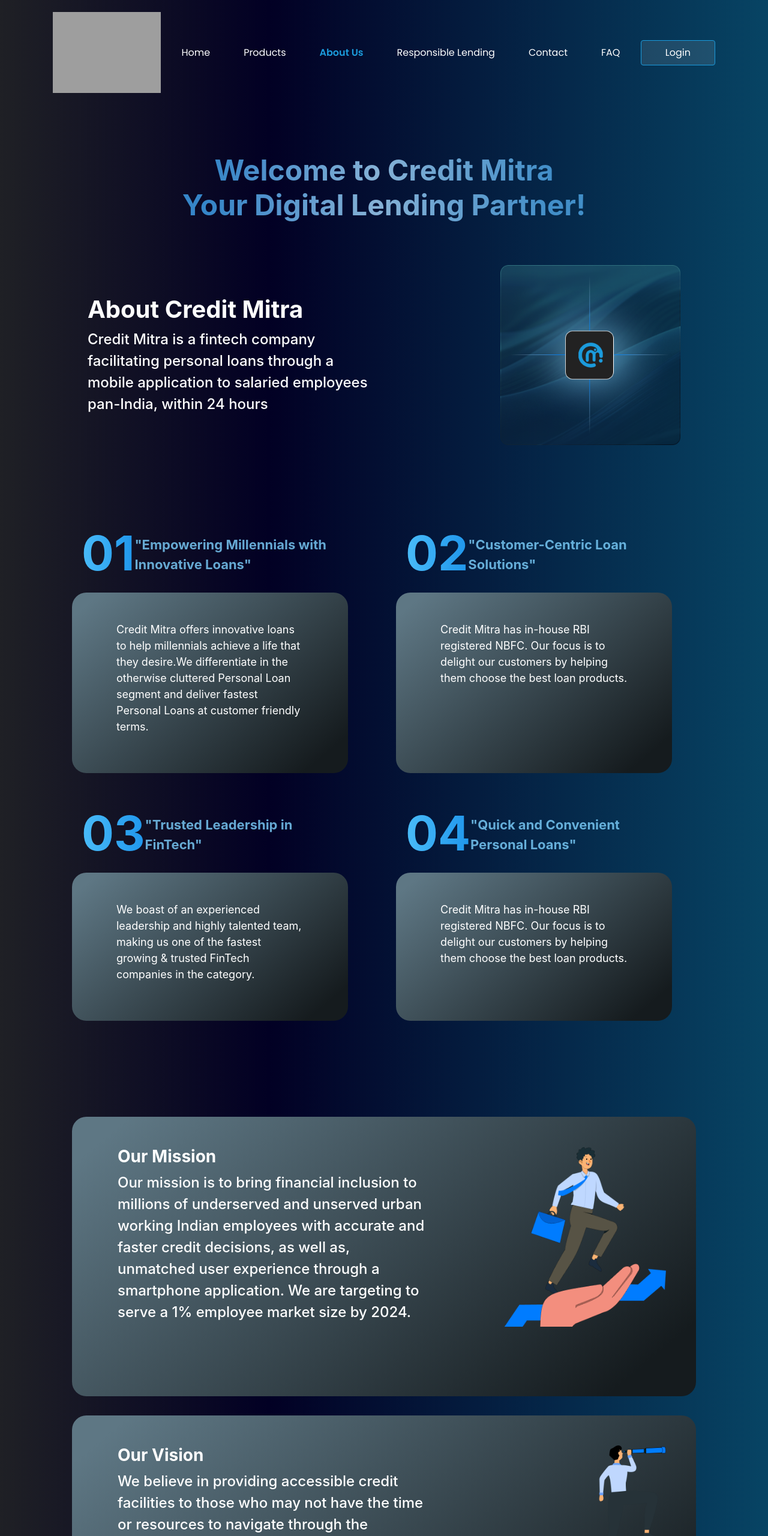
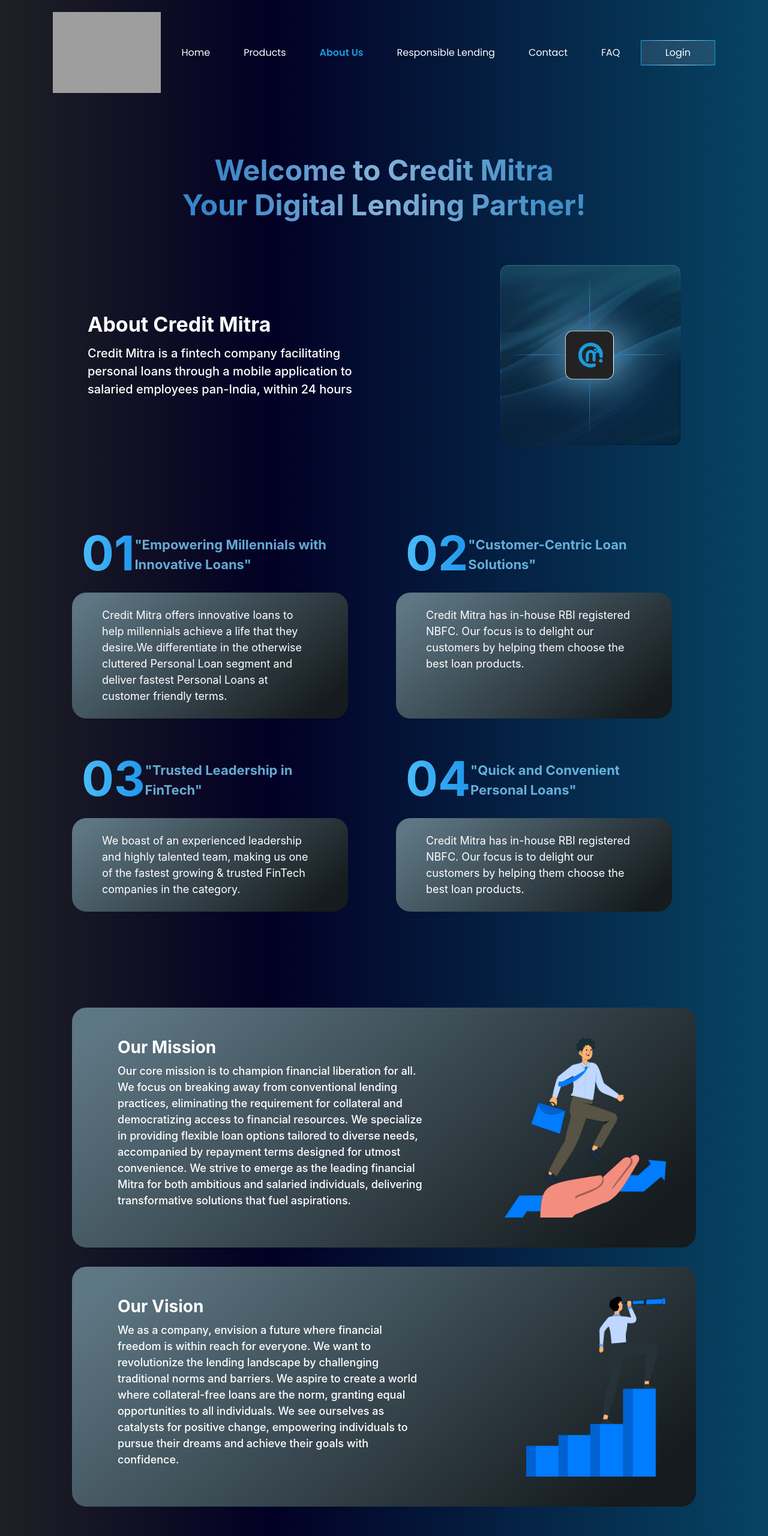
Before and after one commit to ShravanKumarD/CreditmitraH3, a React (Create React App) app: page /about in a window 1280 px wide. Shown: the top 2561 px of the page at 60% size. Built offline with nearby package versions, Linux system fonts and the light colour scheme; grey boxes are pictures that could not be loaded.

Commit message:
css changes

```diff
--- a/src/App.css
+++ b/src/App.css
@@ -1,8 +1,6 @@
 
 @import url('https://fonts.googleapis.com/css2?family=Poppins:ital,wght@0,100;0,200;0,300;0,400;0,500;0,600;0,700;0,800;0,900;1,100;1,200;1,300;1,400;1,500;1,600;1,700;1,800;1,900&display=swap');
-html {
-  scroll-behavior: smooth;
-}
+
 .App{
   background: rgb(31,32,37);
 background: linear-gradient(90deg, rgba(31,32,37,1) 0%, rgba(2,0,36,1) 35%, rgba(7,68,100,1) 100%);
@@ -129,13 +127,14 @@ background: linear-gradient(90deg, rgba(31,32,37,1) 0%, rgba(2,0,36,1) 35%, rgba
       }
     }
     h6{
-      margin-top: 32px;
+      margin-top: 12px;
       font-size: 32px;
       font-weight: 600;
-      margin-bottom: 28px;
+      margin-bottom: 16px;
     }
     p{
       font-size: 18px;
+      margin-bottom: 0px;
       font-weight: 400;
     }
   }
@@ -146,13 +145,13 @@ background: linear-gradient(90deg, rgba(31,32,37,1) 0%, rgba(2,0,36,1) 35%, rgba
     padding:  0 0 0 80px;
     margin-bottom: 32px;
     h6{
-      /* margin-top: 80px; */
+       margin-top: 40px;
       font-size: 30px;
       font-weight: 600;
       margin-bottom: 32px;
     }
     &.half-card{
-      padding-top: 62px;
+      padding-top: 0px;
       padding-bottom: 54px;
       padding-right: 40px;
       display: flex;
@@ -231,7 +230,7 @@ background: linear-gradient(90deg, rgba(31,32,37,1) 0%, rgba(2,0,36,1) 35%, rgba
     background-clip: text;
     -webkit-background-clip: text;
     -webkit-text-fill-color: transparent;
-    font-size: 50px;
+    font-size: 45px;
     font-weight: 700;
     text-align: center;
   }
@@ -323,14 +322,14 @@ background: linear-gradient(90deg, rgba(31,32,37,1) 0%, rgba(2,0,36,1) 35%, rgba
     p{
       margin-top: 24px;
       color: #FFF;
-      font-size: 28px;
+      font-size: 20px;
       font-weight: 700;
       margin-bottom: 0;
     }
   }
   .section-heading{
     color: #FFF;
-    font-size: 48px;
+    font-size: 45px;
     font-weight: 600;
     margin-bottom: 64px;
     text-align: center;
@@ -438,13 +437,13 @@ background: linear-gradient(90deg, rgba(31,32,37,1) 0%, rgba(2,0,36,1) 35%, rgba
       .about-section-content{
         h6{
           color: #FFF;
-          font-size: 40px;
+          font-size: 34px;
           font-weight: 700;
-          margin-bottom: 8px;
+          margin-bottom: 12px;
         }
         p{
           color: #FFF;
-          font-size: 24px;
+          font-size: 20px;
           font-weight: 500;
           margin-bottom: 0;
         }
@@ -490,7 +489,7 @@ background: linear-gradient(90deg, rgba(31,32,37,1) 0%, rgba(2,0,36,1) 35%, rgba
         }
       }
       .application-process-card{
-        padding: 48px;
+        padding: 24px;
         height: 100%;
         .content{width: 100%;}
       }
@@ -498,7 +497,7 @@ background: linear-gradient(90deg, rgba(31,32,37,1) 0%, rgba(2,0,36,1) 35%, rgba
   }
   .application-process-card{
     &.small-card{
-      padding: 50px 50px 116px;
+      padding: 50px 50px 50px;
       &+.small-card{
         margin-top: 32px;
       }
@@ -511,7 +510,7 @@ background: linear-gradient(90deg, rgba(31,32,37,1) 0%, rgba(2,0,36,1) 35%, rgba
       }
       p{
         color: #FFF;
-        font-size: 24px;
+        font-size: 18px;
         font-weight: 500;
         margin-bottom: 0;
       }
@@ -634,7 +633,7 @@ background: linear-gradient(90deg, rgba(31,32,37,1) 0%, rgba(2,0,36,1) 35%, rgba
             justify-content: space-between;
             align-items: center;
             color: #FFF;
-            font-size: 24px;
+            font-size: 20px;
             font-weight: 700;
             line-height: normal;
             svg{
@@ -773,10 +772,16 @@ background: linear-gradient(90deg, rgba(31,32,37,1) 0%, rgba(2,0,36,1) 35%, rgba
 }
 .brand-secondary{
   border-radius: 4px;
-  border: 1px solid #1B9BDC;
   background: rgba(255, 255, 255, 0.10);
   color: #ffffff;
   font-family: Poppins;
+  border-image-source: linear-gradient(to left, #1B9BDC, #A9E2FF,#1B9BDC);
+  border-width: 1px;
+  border-image-slice: 1;
+    border-image-width: 1;
+    border-image-outset: 0;
+    border-image-repeat: round
+
 }
 .brand-secondary.lg{
   padding: 8px 40px;
@@ -792,7 +797,7 @@ background: linear-gradient(90deg, rgba(31,32,37,1) 0%, rgba(2,0,36,1) 35%, rgba
   padding: 8px 40px;
 }
 .brand-primary-gradient{
-  border-radius: 8px;
+  border-radius: 0px !important;
   border: 1px solid #FFF;
   background: linear-gradient(91deg, #3CAFF5 -2.45%, #1A69A3 97.01%);
   color: #fff;
--- a/src/Components/Footer.js
+++ b/src/Components/Footer.js
@@ -9,7 +9,7 @@ function Footer(props) {
         {
             heading: "Products",
             navLinks: [
-                {displayName: "Instant Personal Loan", redirectTo: "/"}
+                {displayName: "Instant Personal Loan", redirectTo: "/products"}
             ]
         },
         {
--- a/src/Pages/AboutUs/AboutUs.js
+++ b/src/Pages/AboutUs/AboutUs.js
@@ -10,9 +10,9 @@ import aboutus from '../../assets/images/aboutus.png'
 function AboutUs(props) {
 
     let points=[
-        {quote: "Empowering Millennials with Innovative Loans", description: "Credit Mitra offers innovative loans to help millennials achieve a life that they desire.We differentiate in the otherwise cluttered Personal Loan segment and deliver fastest Personal Loans at customer friendly terms."},
+        {quote: "Empowering Millennials      with Innovative Loans", description: "Credit Mitra offers innovative loans to help millennials achieve a life that they desire.We differentiate in the otherwise cluttered Personal Loan segment and deliver fastest Personal Loans at customer friendly terms."},
         {quote: "Customer-Centric Loan Solutions", description:"Credit Mitra has in-house RBI registered NBFC. Our focus is to delight our customers by helping them choose the best loan products."},
-        {quote: "Trusted Leadership in FinTech", description:"We boast of an experienced leadership and highly talented team, making us one of the fastest growing & trusted FinTech companies in the category."},
+        {quote: "Trusted  Leadership  in  FinTech", description:"We boast of an experienced leadership and highly talented team, making us one of the fastest growing & trusted FinTech companies in the category."},
         {quote: "Quick and Convenient Personal Loans", description:"Credit Mitra has in-house RBI registered NBFC. Our focus is to delight our customers by helping them choose the best loan products."}
     ];
     function VisionCard (cardInfo){
@@ -57,8 +57,8 @@ function AboutUs(props) {
                             </>
                         })}
                     </div>
-                    <VisionCard heading="Our Mission" img={Image1} description="Our mission is to bring financial inclusion to millions of underserved and unserved urban working Indian employees with accurate and faster credit decisions, as well as, unmatched user experience through a smartphone application. We are targeting to serve a 1% employee market size by 2024."/>
-                    <VisionCard heading="Our Vision"  img={Image2} description="We believe in providing accessible credit facilities to those who may not have the time or resources to navigate through the complexities of traditional lending services. Credit Mitra is committed to offering quick and convenient loan solutions through our user-friendly mobile app." />
+                    <VisionCard heading="Our Mission" img={Image1} description="Our core mission is to champion financial liberation for all. We focus on breaking away from conventional lending practices, eliminating the requirement for collateral and democratizing access to financial resources. We specialize in providing flexible loan options tailored to diverse needs, accompanied by repayment terms designed for utmost convenience. We strive to emerge as the leading financial Mitra for both ambitious and salaried individuals, delivering transformative solutions that fuel aspirations."/>
+                    <VisionCard heading="Our Vision"  img={Image2} description="We as a company, envision a future where financial freedom is within reach for everyone. We want to revolutionize the lending landscape by challenging traditional norms and barriers. We aspire to create a world where collateral-free loans are the norm, granting equal opportunities to all individuals. We see ourselves as catalysts for positive change, empowering individuals to pursue their dreams and achieve their goals with confidence." />
 
                 </div>
             </div>
--- a/src/Pages/Home/UserFeedback.js
+++ b/src/Pages/Home/UserFeedback.js
@@ -6,17 +6,17 @@ function UserFeedback(props) {
     let feedbacks = [
       {
         comment: " No crazy paperwork, just a quick online application and the money was in my account the same day.",
-        userName: "Riya S.",
+        userName: "Kunal P.",
         img : "https://mdbcdn.b-cdn.net/img/new/avatars/8.webp"
       },
       {
         comment: "Very simple and instructions were clearly present. No hidden charges were present and very low interest rates.",
-        userName: "Kunal P.",
+        userName: "Rashmi.",
         img : "https://mdbcdn.b-cdn.net/img/new/avatars/10.webp"
       },
       {
         comment: "I took the loan from Creditmitra many times. Very soft spoken and professional staff.",
-        userName: "Samir K.",
+        userName: "Neha K.",
         img : "https://mdbcdn.b-cdn.net/img/new/avatars/9.webp"
       },
     ];
@@ -52,6 +52,7 @@ function UserFeedback(props) {
                   fill="#F3D057"
                 />
               </svg>
+
               <svg
                 width="25"
                 height="24"
--- a/src/Pages/Products/Products.js
+++ b/src/Pages/Products/Products.js
@@ -18,8 +18,11 @@ function Products(props) {
                 <DescriptionSection heading="Get Personal Loan in Simple Steps" points={["Check eligibility", "Apply for Loan", "Get funds in bank A/C within minutes"]} img={StepsImg}/>
                 <DescriptionSection heading="Eligibility Criteria" points={["Indian Citizen ", "Age Limit: 21- 55 Years", "Salaried Individual", "Monthly Income: >INR 15,000"]} img={StepsImg2}/>
                 <div className='btn-container text-center'>
+
                     <buttton className="btn brand-primary py-3 px-4"> <Link to="/home" style={{color:"#fff"}}>Apply Now</Link></buttton>
-
+                    <h6 style={{color:"#fff",fontSize:"20px",fontFamily:"poppins", marginTop:"3rem"}}>
+                    At CreditMitra, we believe that financial empowerment begins with rapid loan solutions that cater to individual needs swiftly. Our instant personal loans are designed to provide you with the financial flexibility and freedom in minutes that you need to achieve your goals, whatever they may be
+                    </h6>
                 </div>
             </div>
             <Footer/>
```
Also changed, not shown: src/Pages/FAQ/FAQ.js (+38 -11 lines), src/Pages/Home/ApplicationProcess.js (+10 -5 lines), 11 other files (tests, documents, lock files or other folders).
